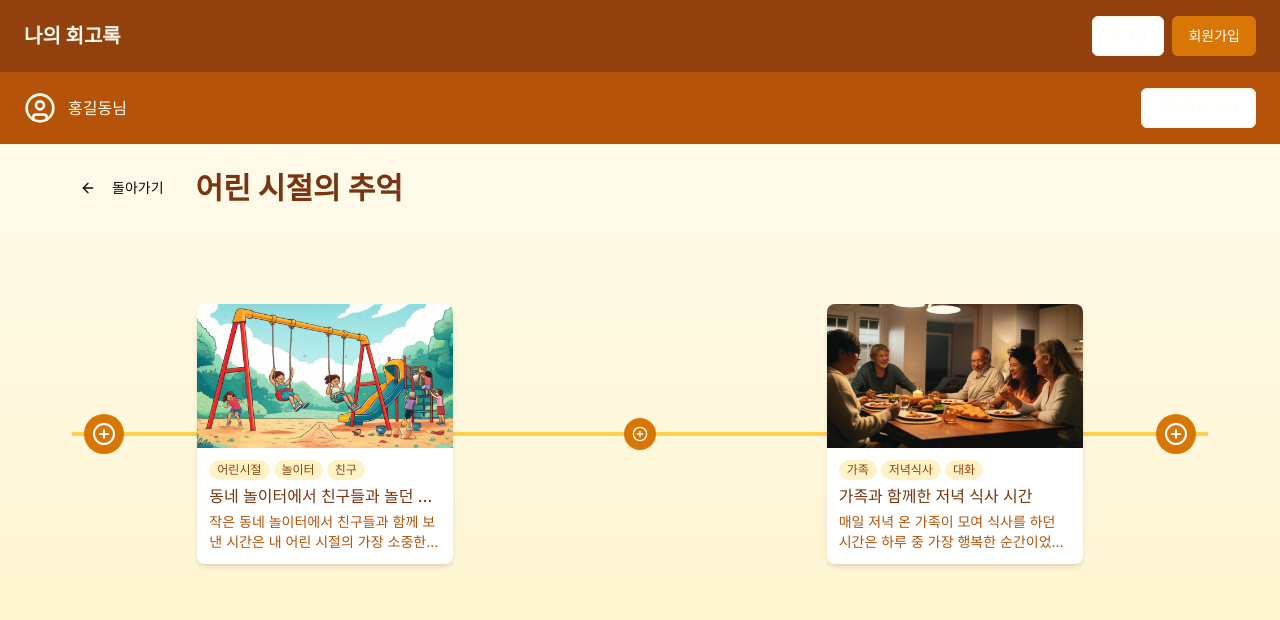
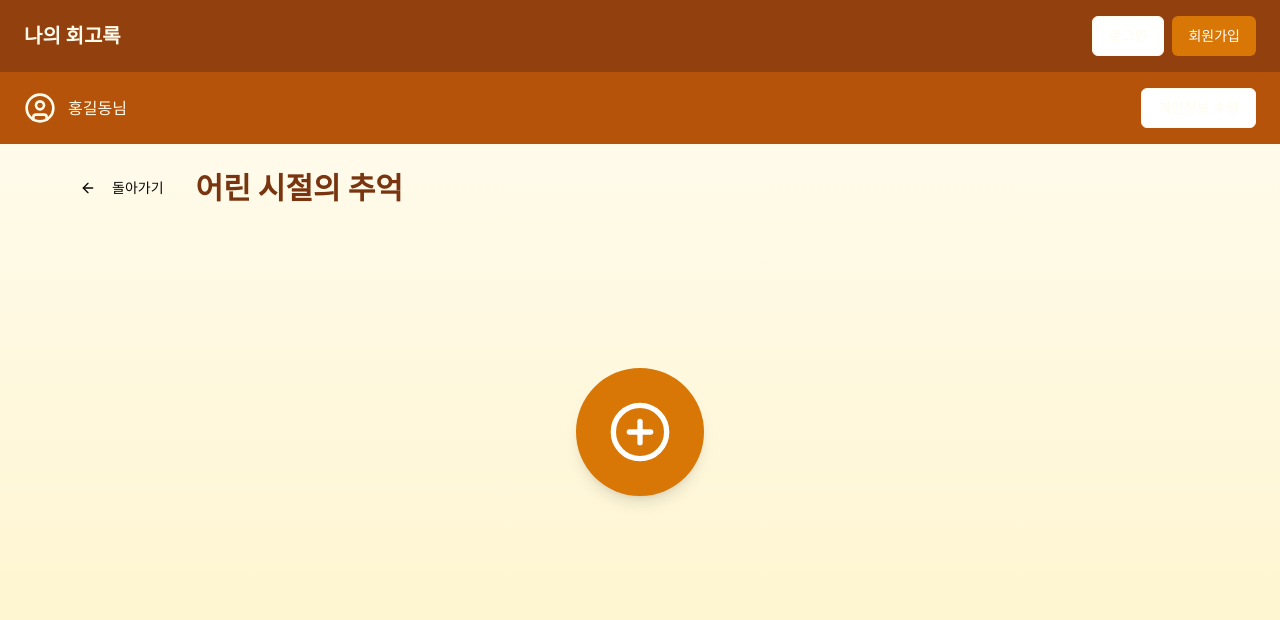
Before and after one commit to 2025-SKYST/Frontend, a Next.js app: page /chapter/1 in a window 1280 px wide. Shown: the top 620 px of the page. Built offline with nearby package versions, Linux system fonts and the light colour scheme.

Commit message:
add default ui if there are zero elements

```diff
--- a/app/chapter/[id]/page.tsx
+++ b/app/chapter/[id]/page.tsx
@@ -1,51 +1,51 @@
-"use client"
+"use client";
 
-import { useState } from "react"
-import Link from "next/link"
-import { useRouter } from "next/navigation"
-import { Button } from "@/components/ui/button"
-import { PlusCircle, ArrowLeft } from "lucide-react"
-import Header from "@/components/header"
-import UserHeader from "@/components/user-header"
+import { useState } from "react";
+import Link from "next/link";
+import { useRouter } from "next/navigation";
+import { Button } from "@/components/ui/button";
+import { PlusCircle, ArrowLeft } from "lucide-react";
+import Header from "@/components/header";
+import UserHeader from "@/components/user-header";
 
 interface Page {
-  id: string
-  imageUrl: string
-  tags: string[]
-  description: string
-  content: string
+  id: string;
+  imageUrl: string;
+  tags: string[];
+  description: string;
+  content: string;
 }
 
 export default function ViewChapter({ params }: { params: { id: string } }) {
-  const router = useRouter()
-  const chapterId = params.id
+  const router = useRouter();
+  const chapterId = params.id;
 
-  const [chapterTitle] = useState("어린 시절의 추억")
+  const [chapterTitle] = useState("어린 시절의 추억");
   const [pages] = useState<Page[]>([
-    {
-      id: "1",
-      imageUrl: "/childhood-playground.png",
-      tags: ["어린시절", "놀이터", "친구"],
-      description: "동네 놀이터에서 친구들과 놀던 기억",
-      content:
-        "작은 동네 놀이터에서 친구들과 함께 보낸 시간은 내 어린 시절의 가장 소중한 추억이다...",
-    },
-    {
-      id: "2",
-      imageUrl: "/family-dinner.png",
-      tags: ["가족", "저녁식사", "대화"],
-      description: "가족과 함께한 저녁 식사 시간",
-      content:
-        "매일 저녁 온 가족이 모여 식사를 하던 시간은 하루 중 가장 행복한 순간이었다...",
-    },
-  ])
+    // {
+    //   id: "1",
+    //   imageUrl: "/childhood-playground.png",
+    //   tags: ["어린시절", "놀이터", "친구"],
+    //   description: "동네 놀이터에서 친구들과 놀던 기억",
+    //   content:
+    //     "작은 동네 놀이터에서 친구들과 함께 보낸 시간은 내 어린 시절의 가장 소중한 추억이다...",
+    // },
+    // {
+    //   id: "2",
+    //   imageUrl: "/family-dinner.png",
+    //   tags: ["가족", "저녁식사", "대화"],
+    //   description: "가족과 함께한 저녁 식사 시간",
+    //   content:
+    //     "매일 저녁 온 가족이 모여 식사를 하던 시간은 하루 중 가장 행복한 순간이었다...",
+    // },
+  ]);
 
   const addPage = (index: number) => {
-    router.push(`/chapter/${chapterId}/add-page`)
-  }
+    router.push(`/chapter/${chapterId}/add-page`);
+  };
 
   // Calculate minimum width with more spacing for cards (match my-page)
-  const minWidth = Math.max(1200, pages.length * 300 + 300)
+  const minWidth = Math.max(1200, pages.length * 300 + 300);
 
   return (
     <div className="min-h-screen flex flex-col">
@@ -62,13 +62,30 @@ export default function ViewChapter({ params }: { params: { id: string } }) {
                 돌아가기
               </Button>
             </Link>
-            <h1 className="text-3xl font-bold text-amber-900">{chapterTitle}</h1>
+            <h1 className="text-3xl font-bold text-amber-900">
+              {chapterTitle}
+            </h1>
           </div>
         </div>
 
-        {/* Timeline slider full-width */}
+        {/* If no pages, show a central big plus */}
+        {pages.length === 0 ? (
+          <div className="w-full flex items-center justify-center py-32">
+            <button
+              onClick={() => addPage(0)}
+              className="bg-amber-600 hover:bg-amber-500 text-white rounded-full p-8 shadow-lg transition-colors"
+              aria-label="Add first page"
+            >
+              <PlusCircle size={64} />
+            </button>
+          </div>
+        ) : (
+          /* Timeline slider full-width */
           <div className="w-full overflow-x-auto pb-8">
-          <div className="relative py-16 px-12" style={{ minWidth: `${minWidth}px` }}>
+            <div
+              className="relative py-16 px-12"
+              style={{ minWidth: `${minWidth}px` }}
+            >
               <div className="absolute left-12 right-12 top-1/2 h-1 bg-amber-300 transform -translate-y-1/2 z-0" />
               <div className="relative z-10 flex items-center">
                 <div className="flex items-center justify-center w-16 mr-12">
@@ -85,13 +102,19 @@ export default function ViewChapter({ params }: { params: { id: string } }) {
                   className="flex-grow grid gap-8"
                   style={{
                     gridTemplateColumns: `repeat(${pages.length * 2 - 1}, 1fr)`,
-                  alignItems: 'center',
+                    alignItems: "center",
                   }}
                 >
                   {pages.map((page, index) => (
                     <>
-                    <div key={`page-${page.id}`} className="flex flex-col items-center justify-center">
-                      <Link href={`/chapter/${chapterId}/edit/${page.id}`} className="w-64">
+                      <div
+                        key={`page-${page.id}`}
+                        className="flex flex-col items-center justify-center"
+                      >
+                        <Link
+                          href={`/chapter/${chapterId}/edit/${page.id}`}
+                          className="w-64"
+                        >
                           <div className="bg-white rounded-lg shadow-md overflow-hidden hover:shadow-lg transition-shadow">
                             <div className="h-36 overflow-hidden">
                               <img
@@ -102,21 +125,31 @@ export default function ViewChapter({ params }: { params: { id: string } }) {
                             </div>
                             <div className="p-3">
                               <div className="flex flex-wrap gap-1 mb-1">
-                              {page.tags.map(tag => (
-                                <span key={tag} className="px-2 py-0.5 bg-amber-100 text-amber-800 text-xs rounded-full">
+                                {page.tags.map((tag) => (
+                                  <span
+                                    key={tag}
+                                    className="px-2 py-0.5 bg-amber-100 text-amber-800 text-xs rounded-full"
+                                  >
                                     {tag}
                                   </span>
                                 ))}
                               </div>
-                            <p className="text-amber-900 font-medium truncate">{page.description}</p>
-                            <p className="text-amber-700 text-sm mt-1 line-clamp-2">{page.content}</p>
+                              <p className="text-amber-900 font-medium truncate">
+                                {page.description}
+                              </p>
+                              <p className="text-amber-700 text-sm mt-1 line-clamp-2">
+                                {page.content}
+                              </p>
                             </div>
                           </div>
                         </Link>
                       </div>
 
                       {index < pages.length - 1 && (
-                      <div key={`add-${page.id}`} className="flex items-center justify-center">
+                        <div
+                          key={`add-${page.id}`}
+                          className="flex items-center justify-center"
+                        >
                           <button
                             onClick={() => addPage(index + 1)}
                             className="w-8 h-8 rounded-full bg-amber-600 text-white flex items-center justify-center hover:bg-amber-500 transition-colors"
@@ -142,7 +175,8 @@ export default function ViewChapter({ params }: { params: { id: string } }) {
               </div>
             </div>
           </div>
+        )}
       </main>
     </div>
-  )
+  );
 }
--- a/app/my-page/page.tsx
+++ b/app/my-page/page.tsx
@@ -55,13 +55,25 @@ export default function MemoirTimeline() {
   };
 
   // Calculate minimum width with more spacing for cards
-  // Each card is wider than the circles were
   const minWidth = Math.max(1200, chapters.length * 300 + 300);
 
   return (
     <div className="min-h-screen flex flex-col bg-gradient-to-b from-amber-50 to-amber-100 p-6">
       <h1 className="text-3xl font-bold text-amber-900 mb-8">나의 회고록</h1>
 
+      {/* If no chapters, show a central big plus */}
+      {chapters.length === 0 ? (
+        <div className="flex-1 flex items-center justify-center py-32">
+          <button
+            onClick={() => addChapter(0)}
+            className="bg-amber-600 hover:bg-amber-500 text-white rounded-full p-8 shadow-lg transition-colors"
+            aria-label="Add first chapter"
+          >
+            <PlusCircle size={64} />
+          </button>
+        </div>
+      ) : (
+        <>
           <div className="mb-12">
             <h2 className="text-xl font-semibold text-amber-800 mb-4">챕터 목록</h2>
 
@@ -70,12 +82,9 @@ export default function MemoirTimeline() {
                 className="relative py-16 px-12"
                 style={{ minWidth: `${minWidth}px` }}
               >
-            {/* Timeline bar - lower z-index */}
-            <div className="absolute left-12 right-12 top-1/2 h-1 bg-amber-300 transform -translate-y-1/2 z-0"></div>
+                <div className="absolute left-12 right-12 top-1/2 h-1 bg-amber-300 transform -translate-y-1/2 z-0" />
 
-            {/* Timeline content */}
                 <div className="relative z-10 flex items-center">
-              {/* First add button */}
                   <div className="flex items-center justify-center w-16 mr-12">
                     <button
                       onClick={() => addChapter(0)}
@@ -86,19 +95,15 @@ export default function MemoirTimeline() {
                     </button>
                   </div>
 
-              {/* Main timeline content - using grid for even spacing with more gap */}
                   <div
                     className="flex-grow grid gap-8"
                     style={{
-                  gridTemplateColumns: `repeat(${
-                    chapters.length * 2 - 1
-                  }, 1fr)`,
-                  alignItems: "center",
+                      gridTemplateColumns: `repeat(${chapters.length * 2 - 1}, 1fr)`,
+                      alignItems: 'center',
                     }}
                   >
                     {chapters.map((chapter, index) => (
                       <>
-                    {/* Chapter card - replacing the circular nodes */}
                         <div
                           key={`chapter-${chapter.id}`}
                           className="flex flex-col items-center justify-center"
@@ -137,7 +142,6 @@ export default function MemoirTimeline() {
                           </Link>
                         </div>
 
-                    {/* Add button after each chapter (except last) */}
                         {index < chapters.length - 1 && (
                           <div
                             key={`add-${chapter.id}`}
@@ -156,7 +160,6 @@ export default function MemoirTimeline() {
                     ))}
                   </div>
 
-              {/* Last add button */}
                   <div className="flex items-center justify-center w-16 ml-12">
                     <button
                       onClick={() => addChapter(chapters.length)}
@@ -178,6 +181,8 @@ export default function MemoirTimeline() {
               </Button>
             </Link>
           </div>
+        </>
+      )}
     </div>
   );
 }
```
Lines whose indentation alone changed are shown as unchanged.
